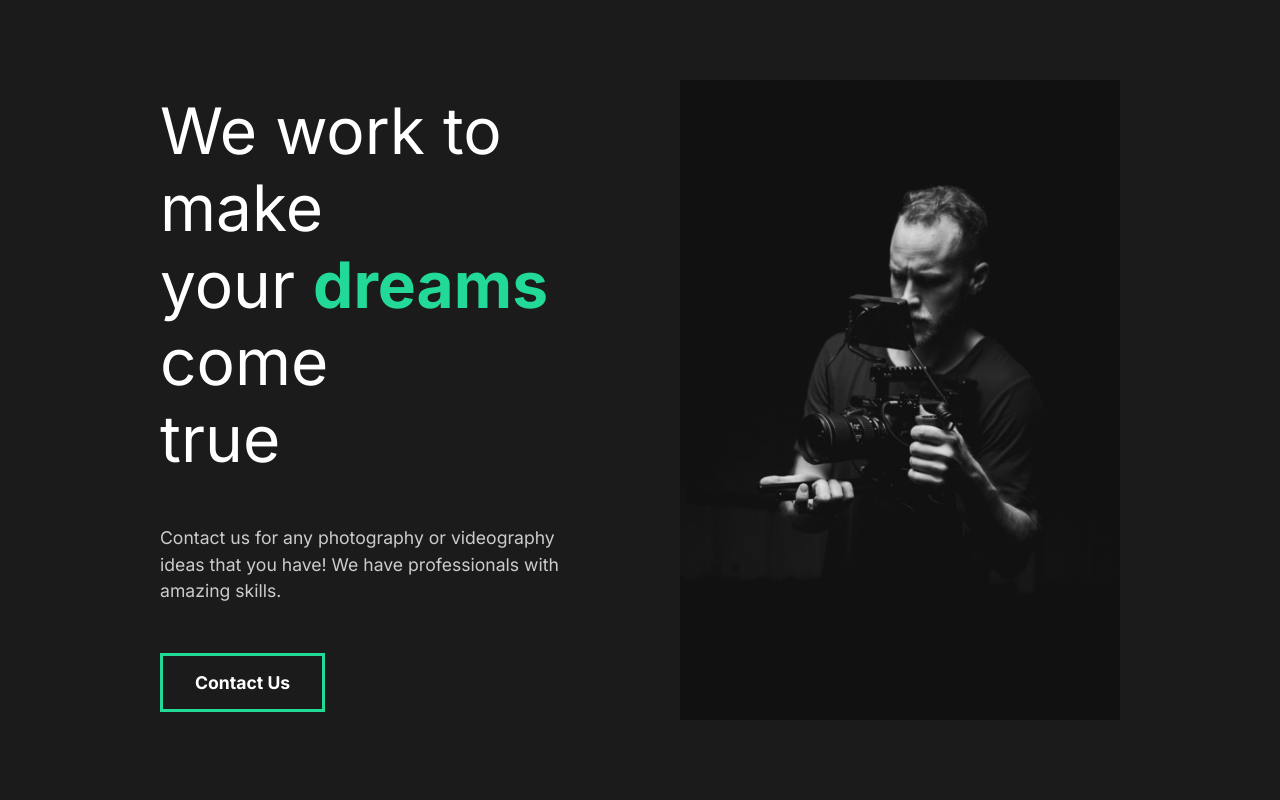
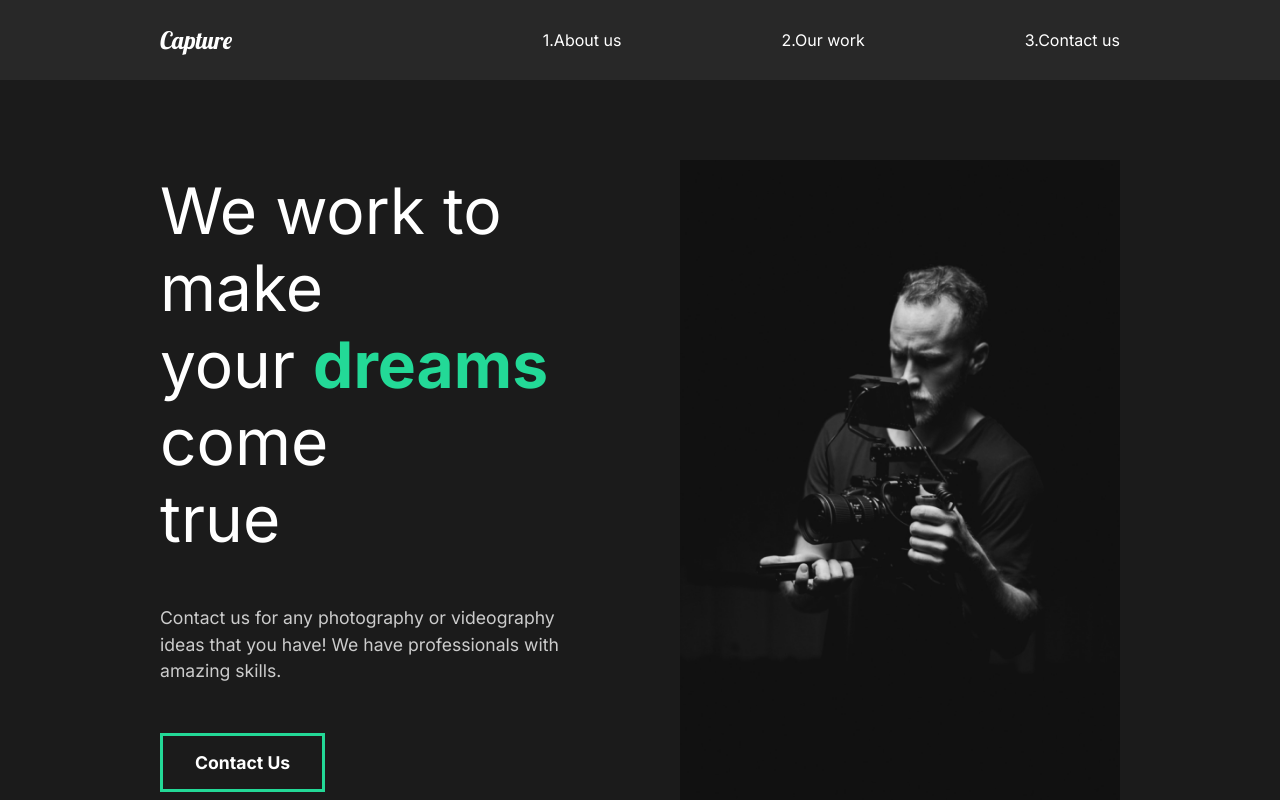
Before and after one commit to matskevichAnthony/movies-react-website, a React (Create React App) app: page / in a window 1280 px wide. Shown: the top 800 px of the page. Built offline with nearby package versions, Linux system fonts and the light colour scheme.

Commit message:
Nav bar is styled

```diff
--- a/src/App.js
+++ b/src/App.js
@@ -5,11 +5,12 @@
 
 //pages
 import AboutUs from './pages/AboutUs';
-
+import Nav from './components/Nav';
 
 function App() {
   return (
     <div className="App">
+      <Nav />
       <GlobalStyle />
       <AboutUs />
     </div>
--- /dev/null
+++ b/src/components/Nav.js
@@ -0,0 +1,55 @@
+import React from "react";
+import styled from "styled-components";
+
+const Nav = () => {
+
+
+
+    return (
+        <StyledNav>
+            <h1><a id="logo" href="#">Capture</a></h1>
+            <ul>
+                <li>
+                    <a href="#">1.About us</a>
+                </li>
+                <li>
+                    <a href="#">2.Our work</a>
+                </li>
+                <li>
+                    <a href="#">3.Contact us</a>
+                </li>
+            </ul>
+        </StyledNav>
+    )
+}
+
+const StyledNav = styled.nav`
+    min-height: 10vh;
+    display: flex;
+    margin: auto;
+    justify-content: space-between;
+    align-items:center;
+    padding:1rem 10rem;
+    background-color: #282828;
+
+    a{
+        color: white;
+        text-decoration:none;
+    }
+    ul{
+        list-style: none;
+        display:flex;
+    }
+
+    #logo{
+        font-size:1.5rem;
+        font-family:"Lobster", cursive;
+        font-weight: lighter;
+    }
+    li{
+        padding-left:10rem;
+        position: relative;
+    }
+`;
+
+export default Nav;
```
